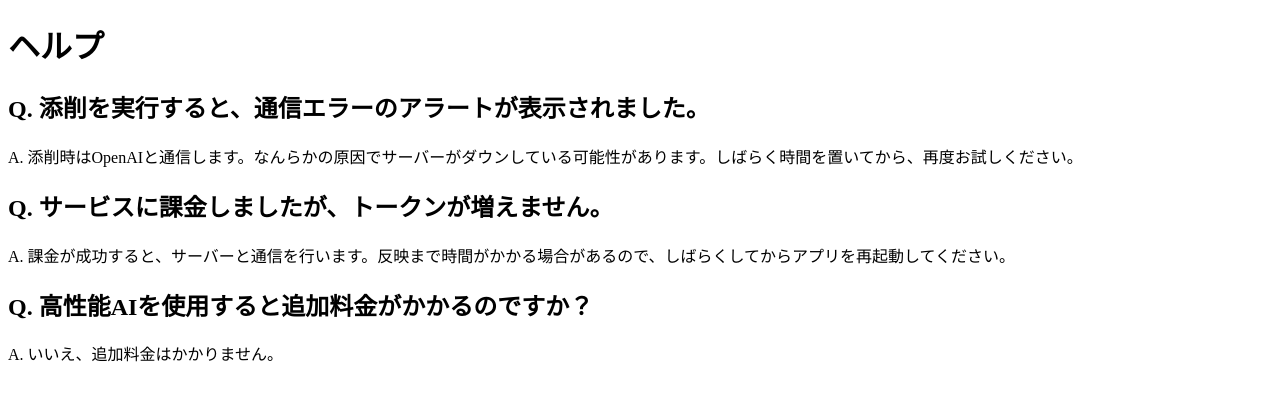
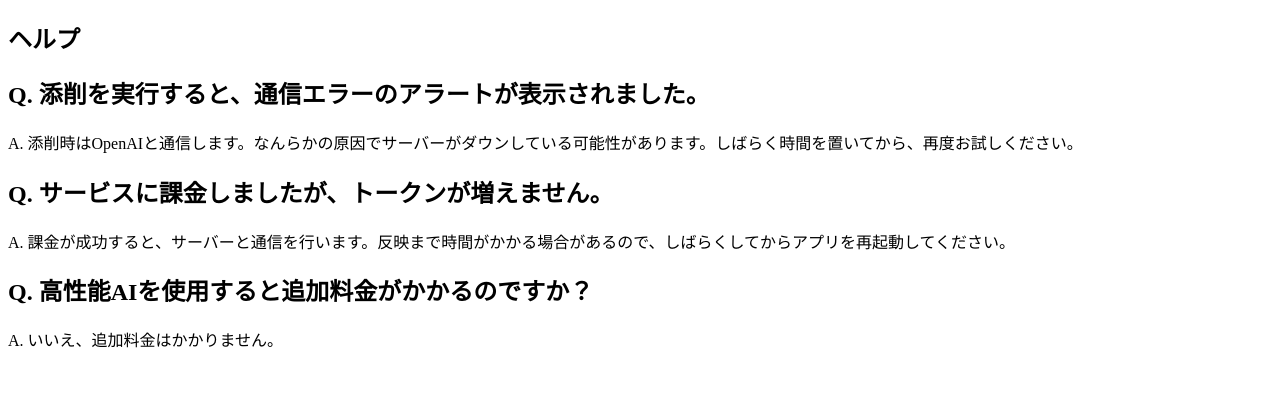
Before and after one commit to LET-137/Help_LiteratureTraining, a plain HTML site: page index.html in a window 1280 px wide. Drawn offline with Linux system fonts and the light colour scheme.

Commit message:
second commit

```diff
--- a/index.html
+++ b/index.html
@@ -5,7 +5,7 @@
 <title>ヘルプ - 文練AIアプリ</title>
 </head>
 <body>
-<h1>ヘルプ</h1>
+<h2>ヘルプ</h2>
 
 <h2>Q. 添削を実行すると、通信エラーのアラートが表示されました。</h2>
 <p>A. 添削時はOpenAIと通信します。なんらかの原因でサーバーがダウンしている可能性があります。しばらく時間を置いてから、再度お試しください。</p>
```
